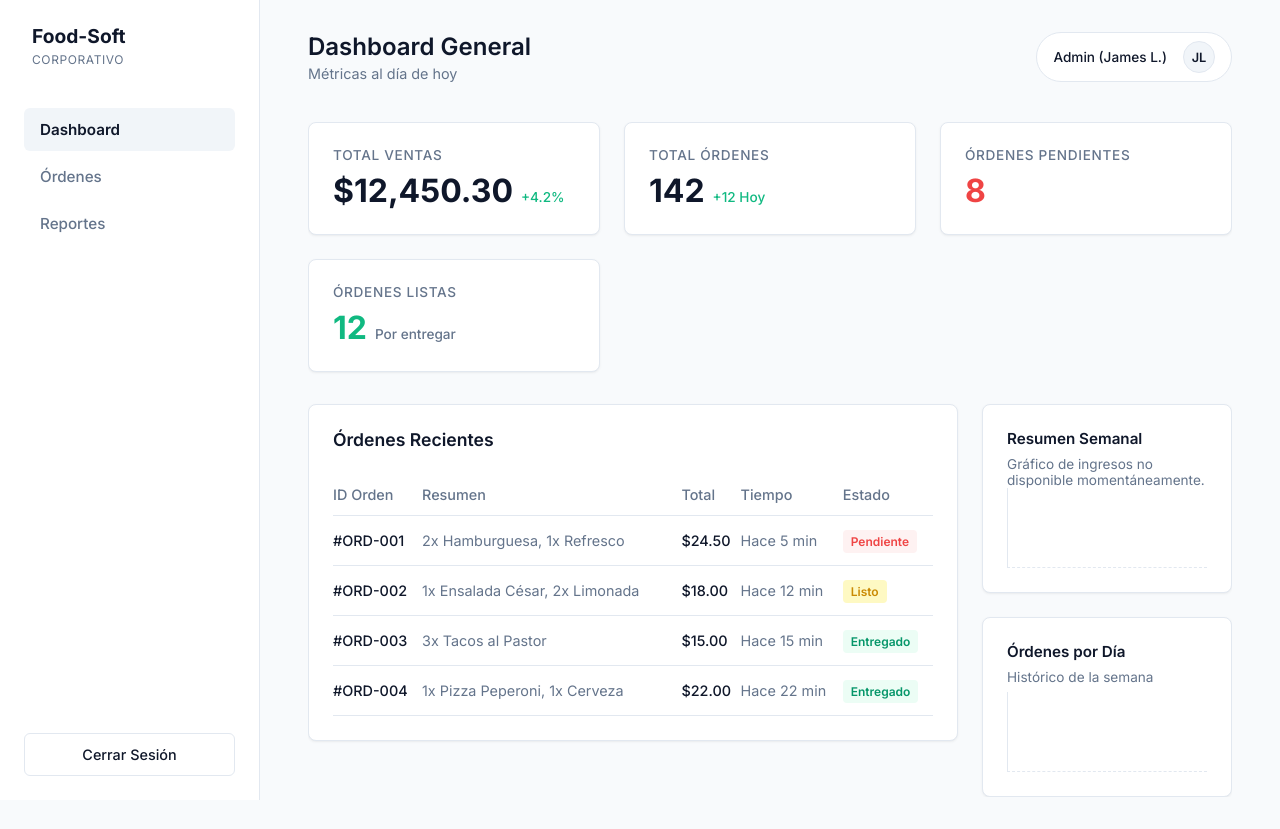
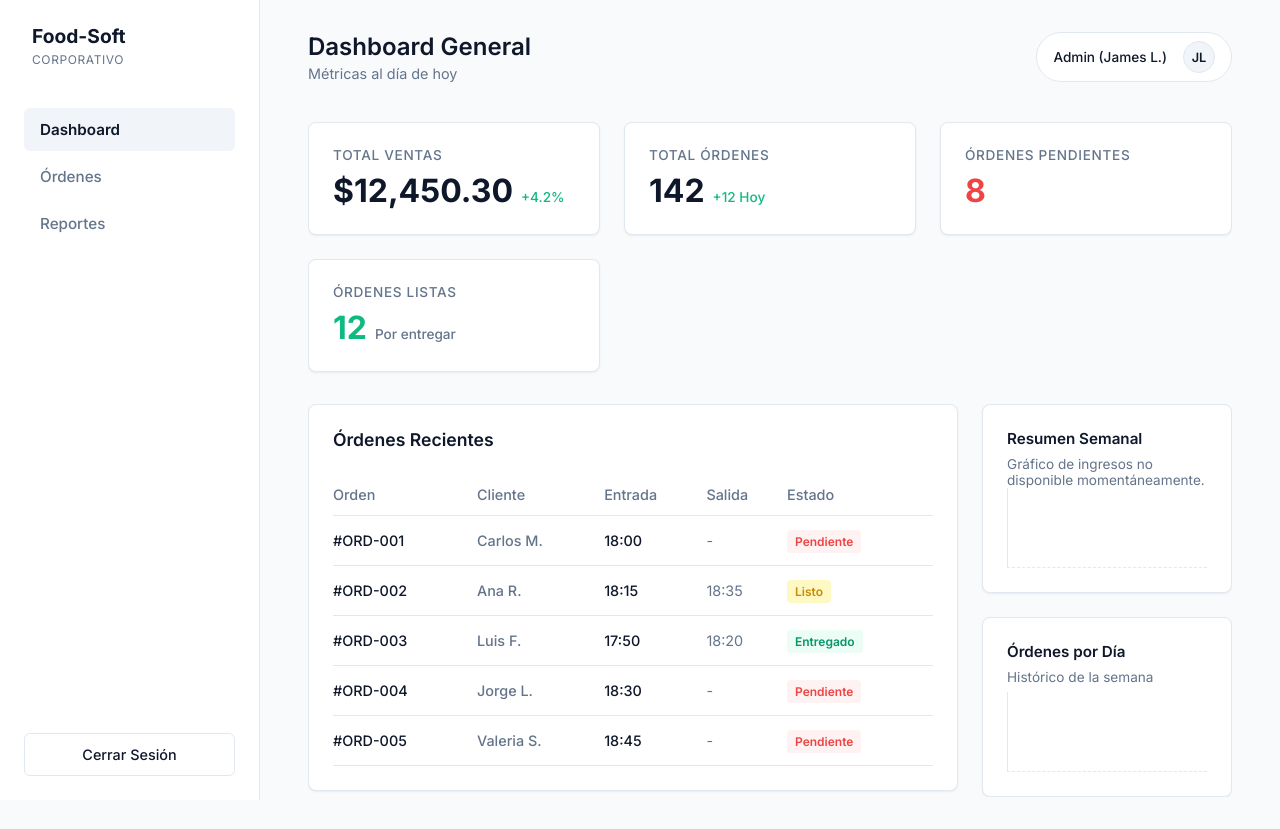
Before and after one commit to IFEE09/food-soft, a React app in the folder frontend/: page /dashboard/owner in a window 1280 px wide. Built offline with nearby package versions, Linux system fonts and the light colour scheme; no server answers; the HTML template or start-up script is replaced by a standard one.

Commit message:
UI: Actualizar columnas de la tabla de órdenes a Orden, Cliente, Entrada, Salida y Estado

```diff
--- a/frontend/src/pages/OwnerDashboard.jsx
+++ b/frontend/src/pages/OwnerDashboard.jsx
@@ -50,20 +50,21 @@ export default function OwnerDashboard() {
             <table style={{ width: '100%', minWidth: '600px', borderCollapse: 'collapse', textAlign: 'left', fontSize: '0.9rem' }}>
               <thead>
                 <tr style={{ borderBottom: '1px solid var(--surface-border)', color: 'var(--text-secondary)' }}>
-                  <th style={{ padding: '0.75rem 0', fontWeight: 500 }}>ID Orden</th>
-                  <th style={{ padding: '0.75rem 0', fontWeight: 500 }}>Resumen</th>
-                  <th style={{ padding: '0.75rem 0', fontWeight: 500 }}>Total</th>
-                  <th style={{ padding: '0.75rem 0', fontWeight: 500 }}>Tiempo</th>
+                  <th style={{ padding: '0.75rem 0', fontWeight: 500 }}>Orden</th>
+                  <th style={{ padding: '0.75rem 0', fontWeight: 500 }}>Cliente</th>
+                  <th style={{ padding: '0.75rem 0', fontWeight: 500 }}>Entrada</th>
+                  <th style={{ padding: '0.75rem 0', fontWeight: 500 }}>Salida</th>
                   <th style={{ padding: '0.75rem 0', fontWeight: 500 }}>Estado</th>
                 </tr>
               </thead>
               <tbody>
                 {/* Mock Data */}
                 {[
-                  { id: '#ORD-001', items: '2x Hamburguesa, 1x Refresco', total: '$24.50', time: 'Hace 5 min', status: 'Pendiente' },
-                  { id: '#ORD-002', items: '1x Ensalada César, 2x Limonada', total: '$18.00', time: 'Hace 12 min', status: 'Listo' },
-                  { id: '#ORD-003', items: '3x Tacos al Pastor', total: '$15.00', time: 'Hace 15 min', status: 'Entregado' },
-                  { id: '#ORD-004', items: '1x Pizza Peperoni, 1x Cerveza', total: '$22.00', time: 'Hace 22 min', status: 'Entregado' }
+                  { order: '#ORD-001', client: 'Carlos M.', timeIn: '18:00', timeOut: '-', status: 'Pendiente' },
+                  { order: '#ORD-002', client: 'Ana R.', timeIn: '18:15', timeOut: '18:35', status: 'Listo' },
+                  { order: '#ORD-003', client: 'Luis F.', timeIn: '17:50', timeOut: '18:20', status: 'Entregado' },
+                  { order: '#ORD-004', client: 'Jorge L.', timeIn: '18:30', timeOut: '-', status: 'Pendiente' },
+                  { order: '#ORD-005', client: 'Valeria S.', timeIn: '18:45', timeOut: '-', status: 'Pendiente' }
                 ].map((row, i) => {
                   let badgeBg = '#F1F5F9';
                   let badgeColor = 'var(--text-primary)';
@@ -81,10 +82,10 @@ export default function OwnerDashboard() {
 
                   return (
                     <tr key={i} style={{ borderBottom: '1px solid var(--surface-border)' }}>
-                      <td style={{ padding: '1rem 0', fontWeight: 500, color: 'var(--primary-color)' }}>{row.id}</td>
-                      <td style={{ padding: '1rem 0', color: 'var(--text-secondary)' }}>{row.items}</td>
-                      <td style={{ padding: '1rem 0', fontWeight: 500 }}>{row.total}</td>
-                      <td style={{ padding: '1rem 0', color: 'var(--text-secondary)' }}>{row.time}</td>
+                      <td style={{ padding: '1rem 0', fontWeight: 500, color: 'var(--primary-color)' }}>{row.order}</td>
+                      <td style={{ padding: '1rem 0', fontWeight: 500, color: 'var(--text-secondary)' }}>{row.client}</td>
+                      <td style={{ padding: '1rem 0', fontWeight: 500 }}>{row.timeIn}</td>
+                      <td style={{ padding: '1rem 0', color: 'var(--text-secondary)' }}>{row.timeOut}</td>
                       <td style={{ padding: '1rem 0' }}>
                         <span style={{
                           fontSize: '0.75rem', padding: '0.25rem 0.5rem', borderRadius: '4px', fontWeight: 600,
```
